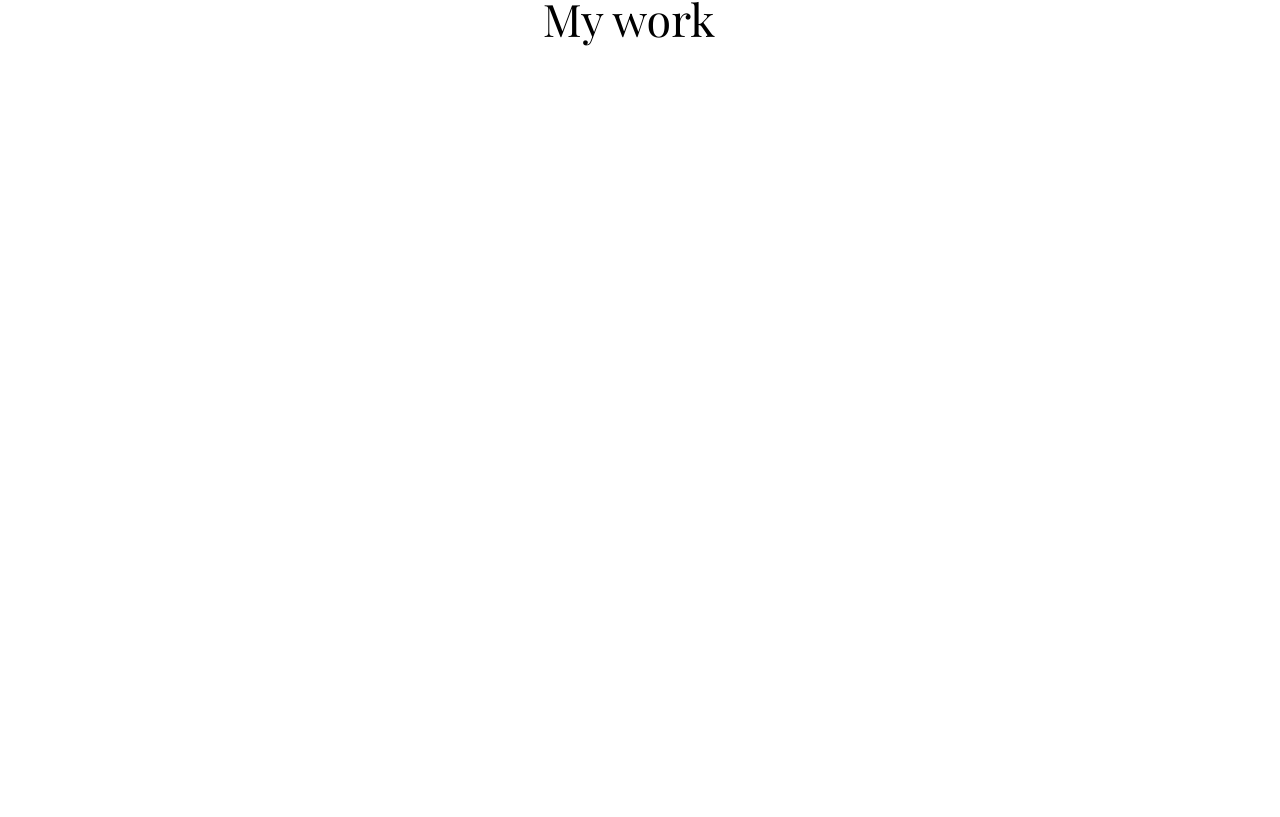
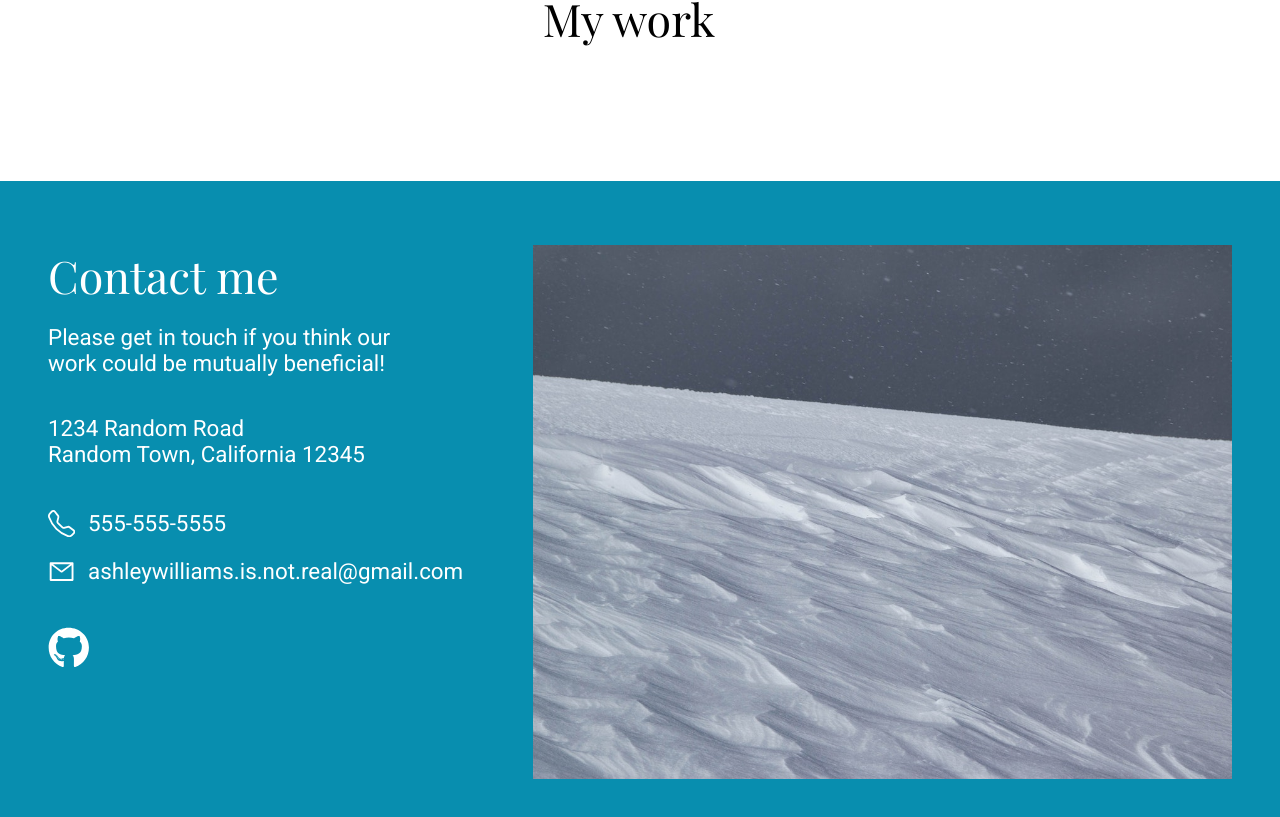
Before and after one commit to ihccenen/portfolio, a Next.js app: page / in a window 1280 px wide. Shown: the part 765-1582 px from the top of the page. Before the commit the page ends 826 px from the top, so only its background shows below. Built offline with nearby package versions, Linux system fonts and the light colour scheme.

Commit message:
Added footer

```diff
--- /dev/null
+++ b/app/components/Footer.module.css
@@ -0,0 +1,173 @@
+.footer {
+  font-size: 1.65rem;
+  display: flex;
+  justify-content: center;
+  background-color: var(--dark-cyan);
+  color: var(--white);
+  margin-top: 12.2rem;
+  padding-top: 1.29rem;
+}
+
+.container {
+  display: flex;
+  flex-direction: column;
+  gap: 6rem;
+}
+
+.info {
+  display: grid;
+  gap: 0.55rem;
+  padding-inline: 1.4rem;
+}
+
+.h2 {
+  font-size: 2.8rem;
+  font-size: 3.3rem;
+  text-align: center;
+  font-weight: 400;
+}
+
+.container p {
+  line-height: 1.15;
+}
+
+.address,
+.contact {
+  font-size: 1.24rem;
+  font-weight: 300;
+}
+
+.address {
+  margin-top: 1.8rem;
+}
+
+.contact {
+  display: grid;
+  gap: 0.55rem;
+  margin-top: 1.9rem;
+}
+
+.links {
+  margin-top: 1.5rem;
+  margin-inline: auto;
+}
+
+.links > a {
+  font-size: 3.2rem;
+  display: flex;
+  color: var(--black);
+}
+
+.img-wrapper {
+  height: 38.5rem;
+}
+
+.img-wrapper img {
+  height: 100%;
+  max-width: auto;
+  object-fit: cover;
+}
+
+@media (min-width: 50rem) {
+  .footer {
+    padding-block: 2.8rem 4.2rem;
+  }
+
+  .container {
+    flex-direction: row;
+    padding-inline: 2rem 2.43rem;
+    gap: 0;
+    align-items: flex-start;
+  }
+
+  .h2 {
+    font-size: 2.35rem;
+    text-align: start;
+  }
+
+  .info {
+    font-size: 1.2rem;
+  }
+
+  .address,
+  .contact {
+    font-size: 1.2rem;
+  }
+
+  .contact p {
+    display: flex;
+    align-items: center;
+    gap: 0.8rem;
+  }
+
+  .contact svg {
+    font-size: 1.7rem;
+  }
+
+  .links {
+    margin-inline: unset;
+  }
+
+  .links > a {
+    font-size: 2.4rem;
+  }
+
+  .img-wrapper {
+    height: 28rem;
+    max-width: 20rem;
+  }
+}
+
+@media (min-width: 66rem) {
+  .footer {
+    margin-top: 7.5rem;
+    padding-block: 4rem 4.4rem;
+    padding-inline: 1rem;
+  }
+
+  .container {
+    max-width: 74rem;
+    flex: 1 1 0;
+    justify-content: space-between;
+    padding: 0;
+    gap: 1rem;
+  }
+
+  .h2 {
+    font-size: 2.8rem;
+  }
+
+  .info {
+    font-size: 1.4rem;
+    gap: 1.1rem;
+    padding: 0;
+  }
+
+  .info > p {
+    max-width: 24rem;
+  }
+
+  .address,
+  .contact {
+    font-size: 1.4rem;
+    font-weight: 400;
+  }
+
+  .address {
+    margin-top: 1.35rem;
+  }
+
+  .contact {
+    margin-top: 1.55rem;
+    gap: 1.3rem;
+  }
+
+  .img-wrapper {
+    height: 33.4rem;
+    max-width: 43.7rem;
+  }
+
+  .links > a {
+    font-size: 2.6rem;
+  }
+}
--- /dev/null
+++ b/app/components/Footer.tsx
@@ -0,0 +1,61 @@
+import { Playfair_Display } from 'next/font/google';
+import { FaGithub } from 'react-icons/fa';
+import { BsTelephone } from 'react-icons/bs';
+import { AiOutlineMail } from 'react-icons/ai';
+import Image from 'next/image';
+import styles from './Footer.module.css';
+
+export const playfairDisplay = Playfair_Display({
+  subsets: ['latin'],
+  weight: ['400', '600'],
+});
+
+export default function Footer() {
+  return (
+    <footer className={styles.footer}>
+      <div className={styles.container}>
+        <div className={styles.info}>
+          <h2 className={`${styles.h2} ${playfairDisplay.className}`}>
+            Contact me
+          </h2>
+          <p>
+            Please get in touch if you think our work could be mutually
+            beneficial!
+          </p>
+          <div className={styles.address}>
+            <p>1234 Random Road</p>
+            <p>Random Town, California 12345</p>
+          </div>
+          <div className={styles.contact}>
+            <p>
+              <BsTelephone />
+              555-555-5555
+            </p>
+            <p>
+              <AiOutlineMail />
+              ashleywilliams.is.not.real@gmail.com
+            </p>
+          </div>
+          <div className={styles.links}>
+            <a
+              href="https://github.com/ihccenen"
+              target="_blank"
+              aria-label="github profile"
+            >
+              <FaGithub />
+            </a>
+          </div>
+        </div>
+        <div className={styles['img-wrapper']}>
+          <Image
+            src="/pexels-luka-peric.jpg"
+            width={1280}
+            height={853}
+            quality={100}
+            alt=""
+          />
+        </div>
+      </div>
+    </footer>
+  );
+}
--- a/app/layout.tsx
+++ b/app/layout.tsx
@@ -1,7 +1,8 @@
 import './globals.css';
 import { Roboto } from 'next/font/google';
+import Footer from './components/Footer';
 
-const roboto = Roboto({ subsets: ['latin'], weight: ['400', '500'] });
+const roboto = Roboto({ subsets: ['latin'], weight: ['300', '400', '500'] });
 
 export const metadata = {
   title: 'Portfolio',
@@ -15,7 +16,10 @@ export default function RootLayout({
 }) {
   return (
     <html lang="en">
-      <body className={roboto.className}>{children}</body>
+      <body className={roboto.className}>
+        {children}
+        <Footer />
+      </body>
     </html>
   );
 }
```
Also changed, not shown: public/pexels-luka-peric.jpg (added).
